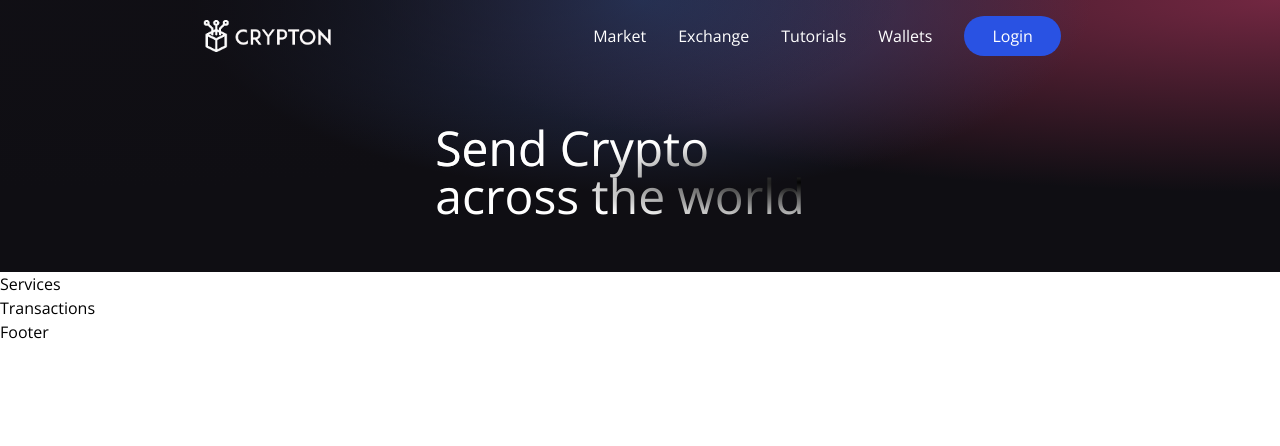
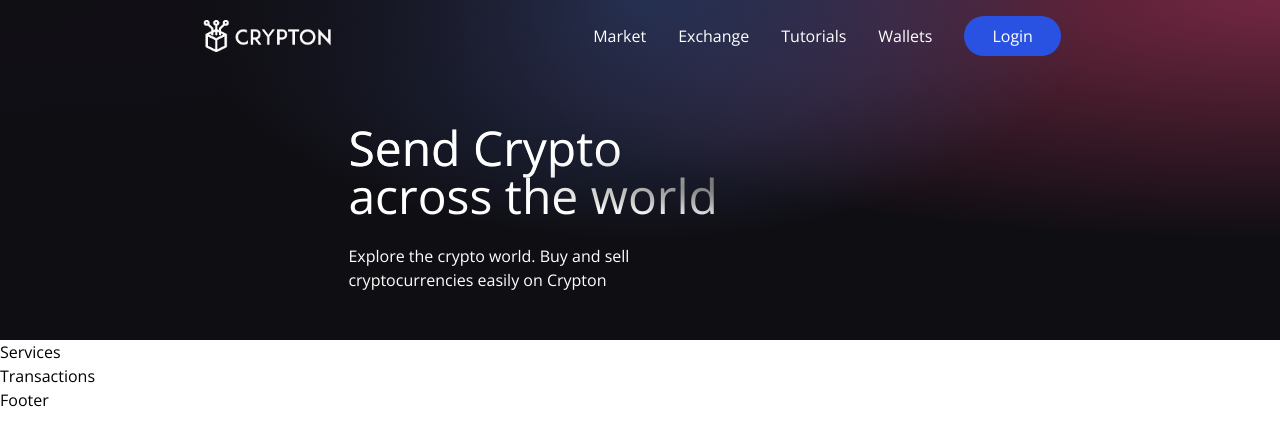
Before and after one commit to tatfranch/web3-app, a React (Vite) app in the folder client/: page / in a window 1280 px wide. Shown: the top 446 px of the page. Built offline with nearby package versions, Linux system fonts and the light colour scheme.

Commit message:
paragraph under main title

```diff
--- a/client/src/components/Welcome.jsx
+++ b/client/src/components/Welcome.jsx
@@ -12,6 +12,10 @@ const Welcome = () => {
           <h1 className='text-3xl sm:text-5xl text-white text-gradient py-1'>
             Send Crypto <br /> across the world
           </h1>
+          <p className='text-left mt-5 text-white font-light md:w-9/12 w-11/12 text-base'>
+            Explore the crypto world. Buy and sell cryptocurrencies easily on
+            Crypton
+          </p>
         </div>
       </div>
     </div>
```
